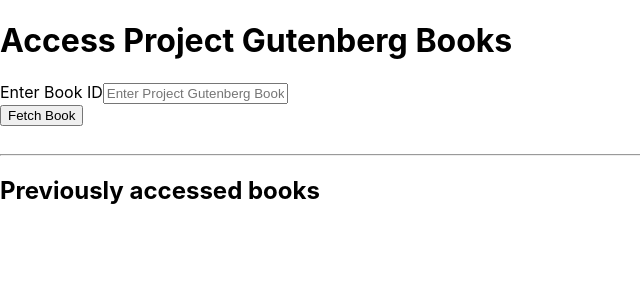
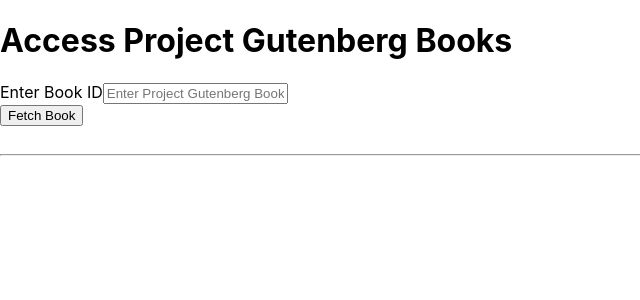
Before and after one commit to allynalford/project-gutenberg-haven, a React (Create React App) app: page / in a window 1280 px wide. Shown: the top 300 px of the page, without its empty margins (0-640 px from the left). Built offline with nearby package versions, Linux system fonts and the light colour scheme.

Commit message:
Update HomePage.tsx
Only show Previous if their are any

```diff
--- a/src/components/HomePage.tsx
+++ b/src/components/HomePage.tsx
@@ -145,14 +145,12 @@
 
       {error && <Alert variant="danger" className="mt-3">{error}</Alert>}
       <br /><hr />
-      <h2>Previously accessed books</h2>
-      <ListGroup as="ol" numbered>
-        {viewedBooks.map((book: any, lineIndex) => (
-          <ListGroup.Item key={lineIndex} as="li">{book.title} -   ID: {book.id} </ListGroup.Item>
-        ))}
-      </ListGroup>
-
-
+      {viewedBooks.length > 0 && (<><h2>Previously accessed books</h2>
+        <ListGroup as="ol" numbered>
+          {viewedBooks.map((book: any, lineIndex) => (
+            <ListGroup.Item key={lineIndex} as="li">{book.title} -   ID: {book.id} </ListGroup.Item>
+          ))}
+        </ListGroup></>)}
 
       {book && (
         <div>
```
